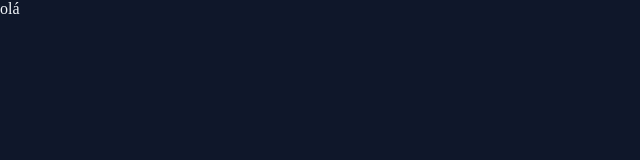
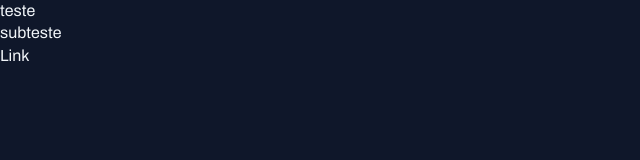
Before and after one commit to ambleandro/Portal-noticias, a plain HTML site: page index.html in a window 1280 px wide. Shown: the whole page, without its empty margins (0-640 px from the left). Drawn offline with Linux system fonts and the light colour scheme.

Commit message:
aplicando fontes

```diff
--- a/index.html
+++ b/index.html
@@ -1,12 +1,19 @@
 <!DOCTYPE html>
 <html lang="pt-br">
 <head>
+  <link rel="preconnect" href="https://fonts.googleapis.com">
+  <link rel="preconnect" href="https://fonts.gstatic.com" crossorigin>
+
   <meta charset="UTF-8">
   <meta name="viewport" content="width=device-width, initial-scale=1.0">
   <title>Portal de notícias</title>
+
   <link rel="stylesheet" href="./styles/index.css">
+  <link href="https://fonts.googleapis.com/css2?family=Archivo:ital,wght@0,100..900;1,100..900&display=swap" rel="stylesheet">
 </head>
 <body>
-  olá
+  <h1>teste</h1>
+  <h2>subteste</h2>
+  <a href="#">Link</a>
 </body>
 </html>
--- a/styles/global.css
+++ b/styles/global.css
@@ -11,9 +11,31 @@
   --stroke-color: #1E293B;
   --text-color-primary: #F1F5F9;
   --text-color-secondary: #CBD5E1;
+
+  --font-family: "Archivo", sans-serif;
+  --h1: 800 24px/135% var(--font-family);
+  --h2: 800 16px/140% var(--font-family);
+  --h3: 800 14px/140% var(--font-family);
+  --text-span: 600 14px/145% var(--font-family);
+  --text: 400 16px/140% var(--font-family);
+  --text-sm: 400 14px/160% var(--font-family);
 }
 
 body {
+  font: var(--text);
   color: var(--text-color-primary);
   background-color: var(--bg-color);
 }
+
+a {
+  text-decoration: none;
+  color: inherit;
+}
+
+a:hover {
+  color: var(--brand-color-light);
+}
+
+h1, h2, h3 {
+  font: inherit;
+}
```
